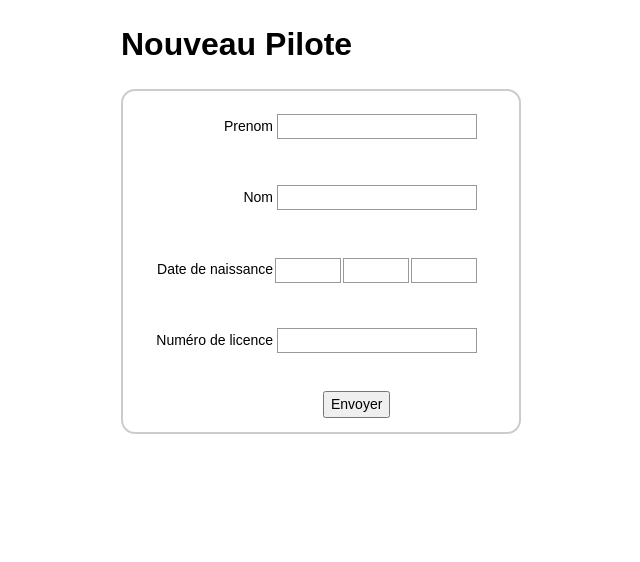
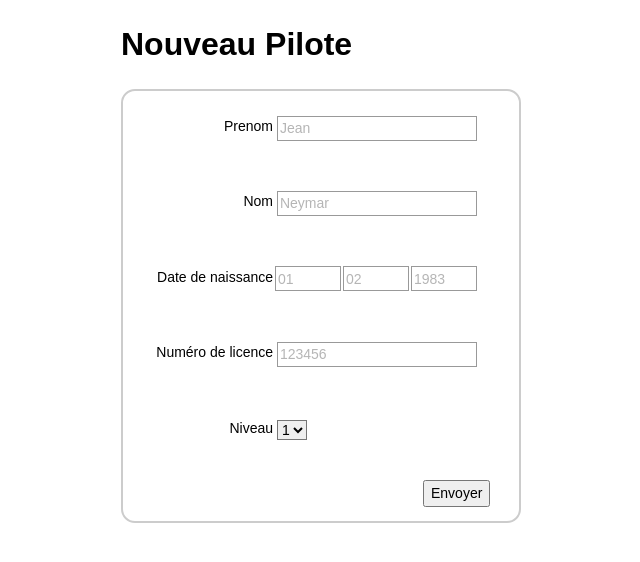
Before and after one commit to thefrenchglad/GSI_Parapentes, a PHP site: page /formulaire_pilote.php in a window 1280 px wide. Shown: the part 80-642 px from the top of the page, without its empty margins (391-1031 px from the left). Run offline with PHP 8.4, Linux system fonts and the light colour scheme; some web fonts are replaced.

Commit message:
formulaire_pilote prêt pour test

```diff
--- a/Le site/css/form.css
+++ b/Le site/css/form.css
@@ -26,7 +26,7 @@
     display: inline-block;
     width: 150px;
     text-align: right;
-    margin-bottom: 12px;
+    margin-bottom: 16px;
     margin-left: 0;
 }
 
@@ -41,11 +41,10 @@
 }
 
 
-.button {
 
-}
 .form_button {
-margin-left: 200px;
+  margin-top: -200px;
+  margin-left: 300px;
 }
 
 .date_container {
--- a/Le site/formulaire_pilote.php
+++ b/Le site/formulaire_pilote.php
@@ -22,26 +22,38 @@
     <form class ="form" action="pilote_post.php" method="post">
       <div>
         <label for="prenom">Prenom</label>
-        <input type="text" id="prenom" name="pilote_prenom" />
+        <input placeholder="Jean" type="text" id="prenom" name="pilote_prenom" />
       </div>
 
       <div>
         <label for="nom">Nom</label>
-        <input type="text" id="nom" name="pilote_nom" />
+        <input placeholder="Neymar" type="text" id="nom" name="pilote_nom" />
       </div>
 
       <div class="date_container">
         <label for="Date de naissance">Date de naissance</label>
         <div class="date_sub_container">
-          <input type="text" id="jour" name="jour" />
-          <input type="text" id="mois" name="mois" />
-          <input type="text" id="annee" name="annee" />
+          <input placeholder="01" type="text" id="jour" name="pilote_jour" />
+          <input placeholder="02" type="text" id="mois" name="pilote_mois" />
+          <input placeholder="1983" type="text" id="annee" name="pilote_annee" />
         </div>
       </div>
 
       <div>
-        <label for="Numéro de licence">Numéro de licence</label>
-        <input type="text" id="num_licence" name="pilote_num_licence" />
+        <label class="only_integer" for="Numéro de licence">Numéro de licence</label>
+        <input placeholder="123456" type="text" id="num_licence" name="pilote_num_licence" />
+      </div>
+
+      <div class="">
+        <label for="Niveau">Niveau</label>
+        <select class="" name="pilote_niveau">
+          <option>1</option>
+          <option>2</option>
+          <option>3</option>
+          <option>4</option>
+        </select>
+
+
       </div>
 
       <div class="button">
```
